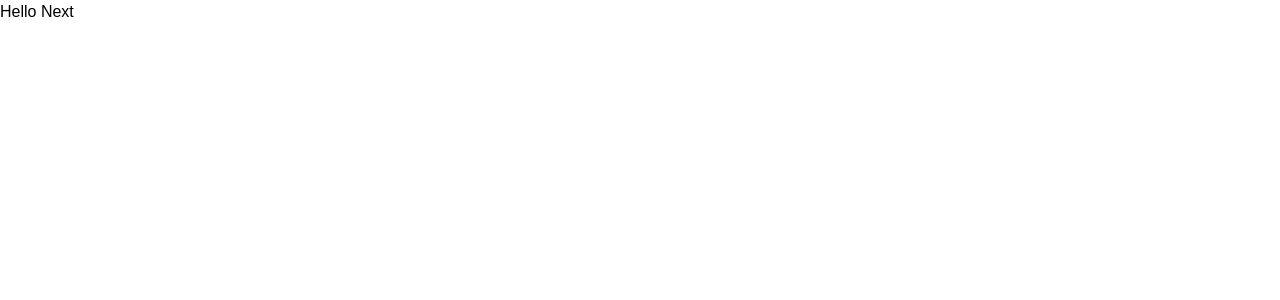
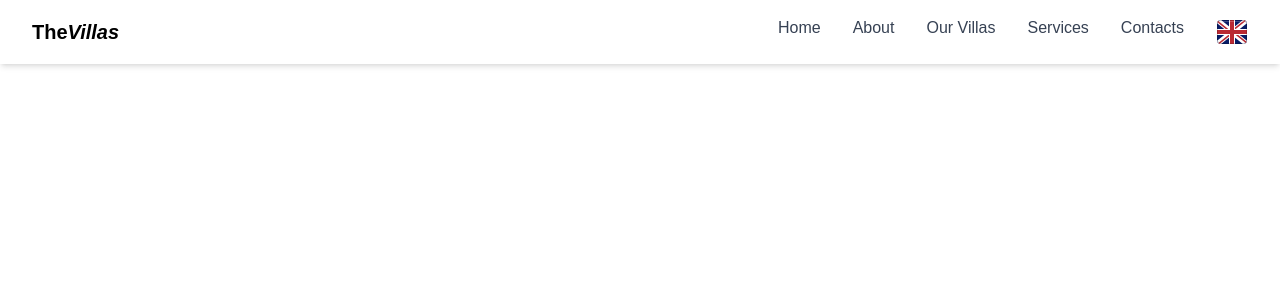
Before and after one commit to Shashithushani/ngrane-villas, a Next.js app: page / in a window 1280 px wide. Shown: the top 300 px of the page. Built offline with nearby package versions, Linux system fonts and the light colour scheme.

Commit message:
adding the header/navbar

```diff
--- /dev/null
+++ b/src/app/components/header.tsx
@@ -0,0 +1,121 @@
+"use client";
+import Link from "next/link";
+import { useState } from "react";
+
+export default function HeaderNav() {
+  const [isOpen, setIsOpen] = useState(false);
+
+  return (
+    <header className="bg-white shadow-md sticky top-0 z-50">
+      <nav className="max-w-7xl mx-auto px-4 sm:px-6 lg:px-8 flex items-center justify-between h-16">
+        {/* Logo or Brand */}
+        <div className="text-xl font-bold text-black">
+          <Link href="/">
+            The<span className="font-style: italic">Villas</span>
+          </Link>
+        </div>
+
+        {/* Desktop Menu */}
+        <div className="text-black">
+          <ul className="hidden md:flex space-x-8 text-gray-700 font-medium">
+            <li>
+              <Link href="/" className="hover:text-indigo-600">
+                Home
+              </Link>
+            </li>
+            <li>
+              <Link href="/about" className="hover:text-indigo-600">
+                About
+              </Link>
+            </li>
+            <li>
+              <Link href="/our-villas" className="hover:text-indigo-600">
+                Our Villas
+              </Link>
+            </li>
+            <li>
+              <Link href="/services" className="hover:text-indigo-600">
+                Services
+              </Link>
+            </li>
+            <li>
+              <Link href="/contacts" className="hover:text-indigo-600">
+                Contacts
+              </Link>
+            </li>
+            <li>
+              <Link href="/language" className="hover:text-indigo-600">
+                <svg
+                  xmlns="http://www.w3.org/2000/svg"
+                  width="32"
+                  height="32"
+                  viewBox="0 0 32 32"
+                >
+                  <rect
+                    x="1"
+                    y="4"
+                    width="30"
+                    height="24"
+                    rx="4"
+                    ry="4"
+                    fill="#071b65"
+                  ></rect>
+                  <path
+                    d="M5.101,4h-.101c-1.981,0-3.615,1.444-3.933,3.334L26.899,28h.101c1.981,0,3.615-1.444,3.933-3.334L5.101,4Z"
+                    fill="#fff"
+                  ></path>
+                  <path
+                    d="M22.25,19h-2.5l9.934,7.947c.387-.353,.704-.777,.929-1.257l-8.363-6.691Z"
+                    fill="#b92932"
+                  ></path>
+                  <path
+                    d="M1.387,6.309l8.363,6.691h2.5L2.316,5.053c-.387,.353-.704,.777-.929,1.257Z"
+                    fill="#b92932"
+                  ></path>
+                  <path
+                    d="M5,28h.101L30.933,7.334c-.318-1.891-1.952-3.334-3.933-3.334h-.101L1.067,24.666c.318,1.891,1.952,3.334,3.933,3.334Z"
+                    fill="#fff"
+                  ></path>
+                  <rect x="13" y="4" width="6" height="24" fill="#fff"></rect>
+                  <rect x="1" y="13" width="30" height="6" fill="#fff"></rect>
+                  <rect
+                    x="14"
+                    y="4"
+                    width="4"
+                    height="24"
+                    fill="#b92932"
+                  ></rect>
+                  <rect
+                    x="14"
+                    y="1"
+                    width="4"
+                    height="30"
+                    transform="translate(32) rotate(90)"
+                    fill="#b92932"
+                  ></rect>
+                  <path
+                    d="M28.222,4.21l-9.222,7.376v1.414h.75l9.943-7.94c-.419-.384-.918-.671-1.471-.85Z"
+                    fill="#b92932"
+                  ></path>
+                  <path
+                    d="M2.328,26.957c.414,.374,.904,.656,1.447,.832l9.225-7.38v-1.408h-.75L2.328,26.957Z"
+                    fill="#b92932"
+                  ></path>
+                  <path
+                    d="M27,4H5c-2.209,0-4,1.791-4,4V24c0,2.209,1.791,4,4,4H27c2.209,0,4-1.791,4-4V8c0-2.209-1.791-4-4-4Zm3,20c0,1.654-1.346,3-3,3H5c-1.654,0-3-1.346-3-3V8c0-1.654,1.346-3,3-3H27c1.654,0,3,1.346,3,3V24Z"
+                    opacity=".15"
+                  ></path>
+                  <path
+                    d="M27,5H5c-1.657,0-3,1.343-3,3v1c0-1.657,1.343-3,3-3H27c1.657,0,3,1.343,3,3v-1c0-1.657-1.343-3-3-3Z"
+                    fill="#fff"
+                    opacity=".2"
+                  ></path>
+                </svg>
+              </Link>
+            </li>
+          </ul>
+        </div>
+      </nav>
+    </header>
+  );
+}
--- a/src/app/page.tsx
+++ b/src/app/page.tsx
@@ -1,3 +1,9 @@
+import HeaderNav from "./components/header";
+
 export default function Home() {
-  return <h1>Hello Next</h1>;
+  return (
+    <div>
+      <HeaderNav />
+    </div>
+  );
 }
```
